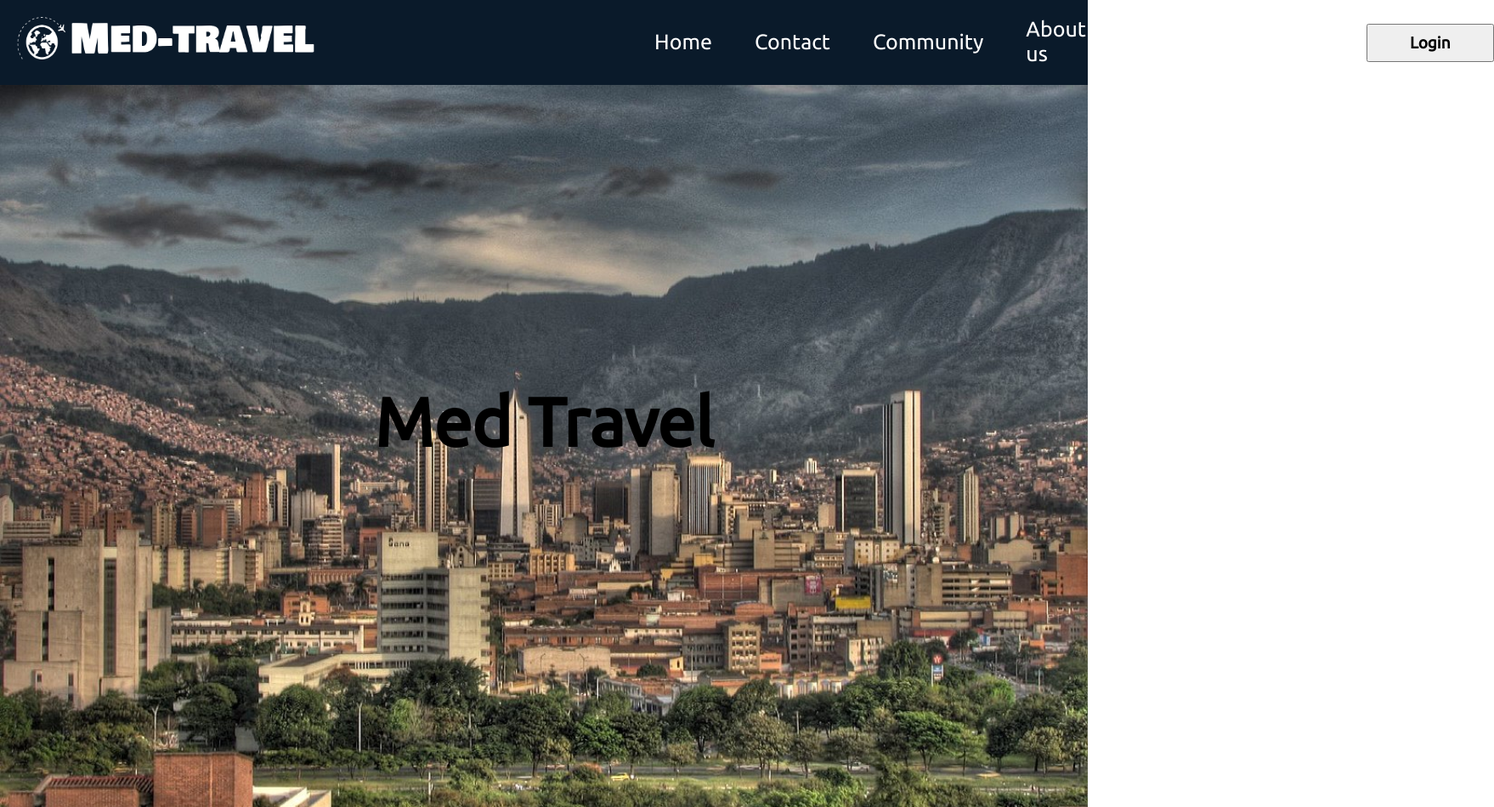
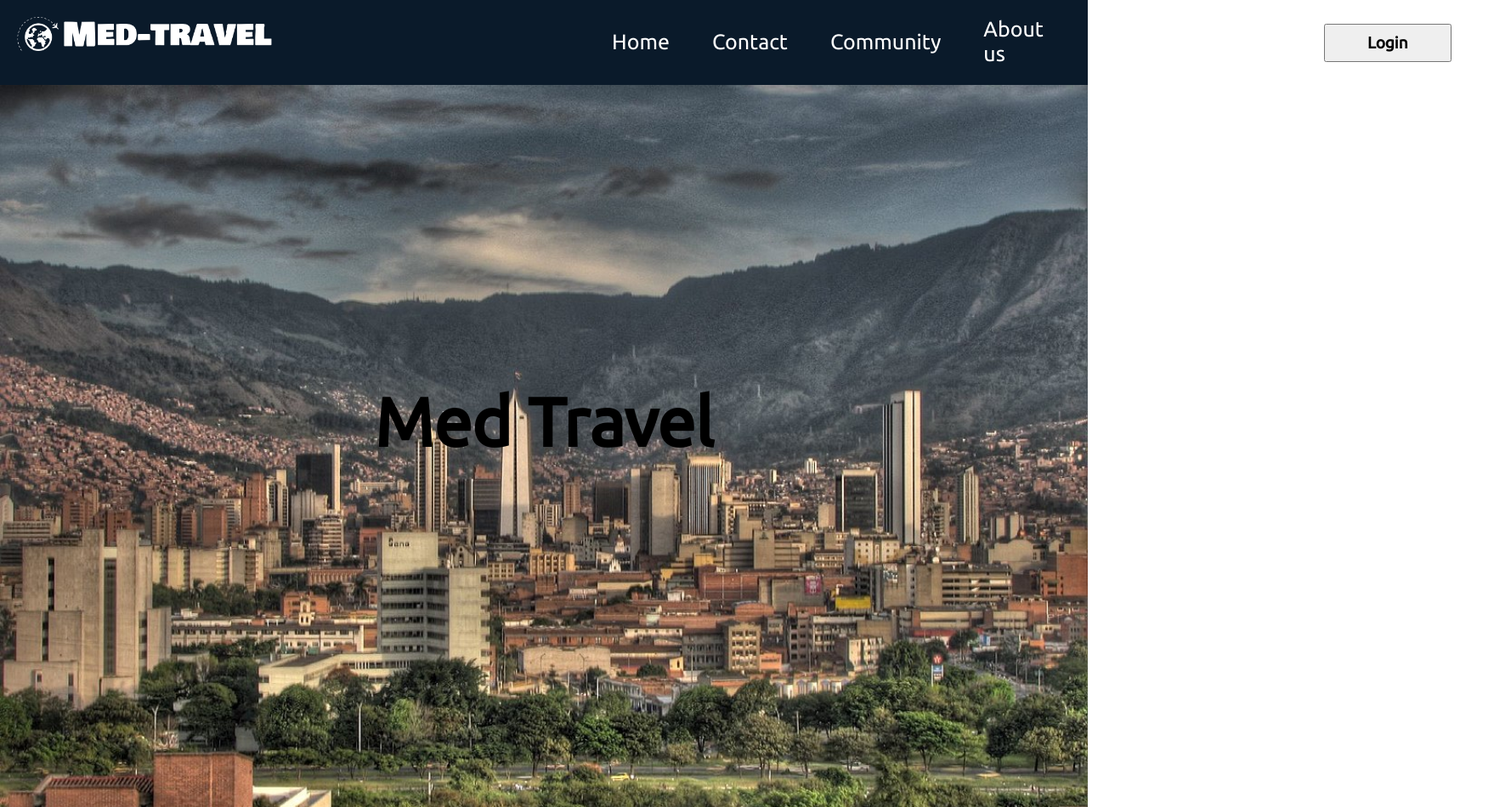
Before and after one commit to Gelus0926/Med-Travel, a plain HTML site: page index.html in a window 1280 px wide. Shown: the top 950 px of the page at 85% size, 1758 px wide, since content can reach past the window. Drawn offline with Linux system fonts and the light colour scheme.

```diff
--- a/css/styles.css
+++ b/css/styles.css
@@ -25,8 +25,8 @@ header{
 
 .logo{
     text-decoration: none;
-    width: 35rem;
-    height: 5rem;
+    width: 30rem;
+    height: 4rem;
     background-color: none;
 }
 
@@ -66,7 +66,6 @@ header{
     color: white;
     margin-right: auto;
     position: relative;
-
 }
 
 .nav-principal a::after {
```
Also changed, not shown: contact.html (+1 -1 lines).
